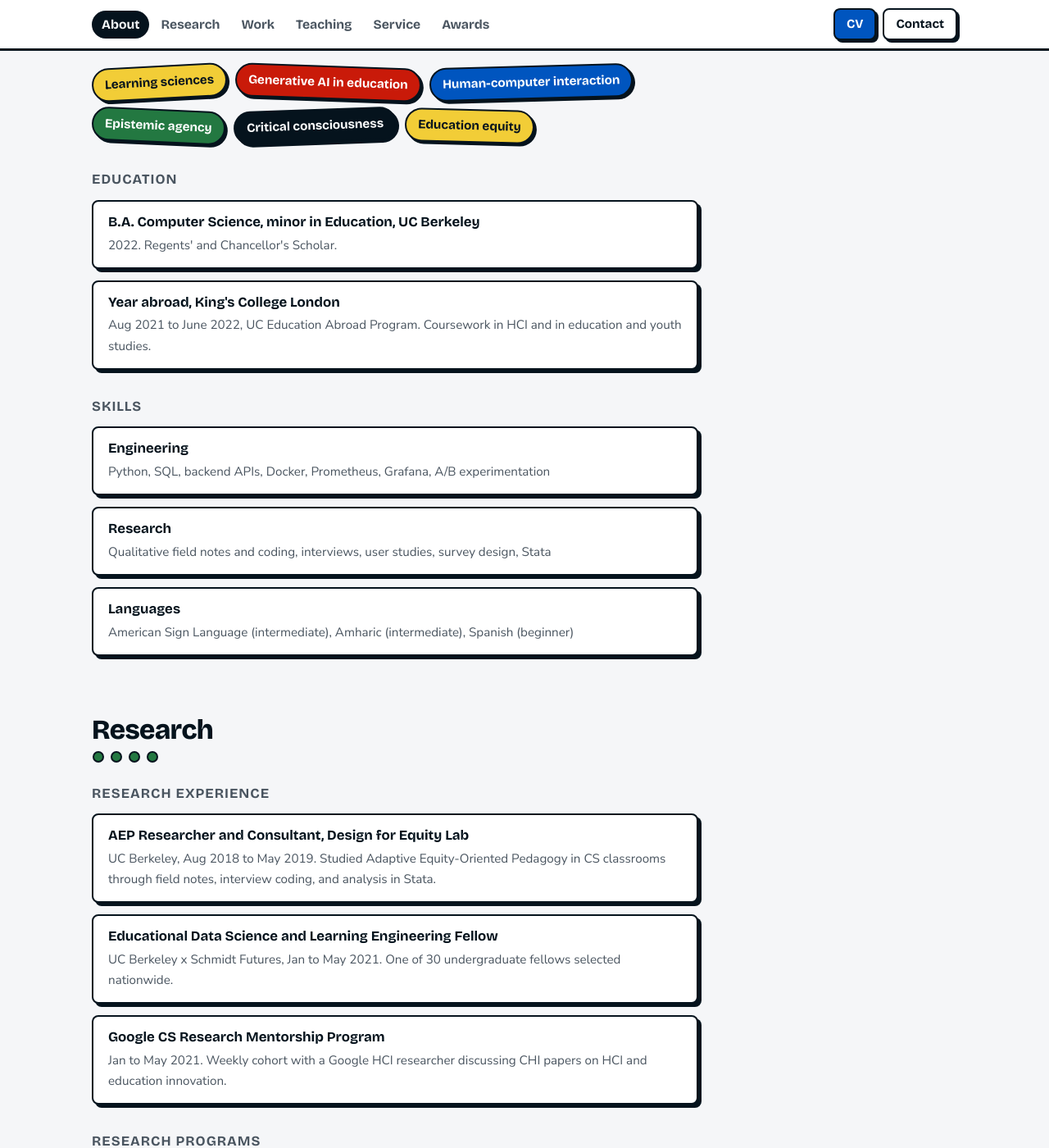
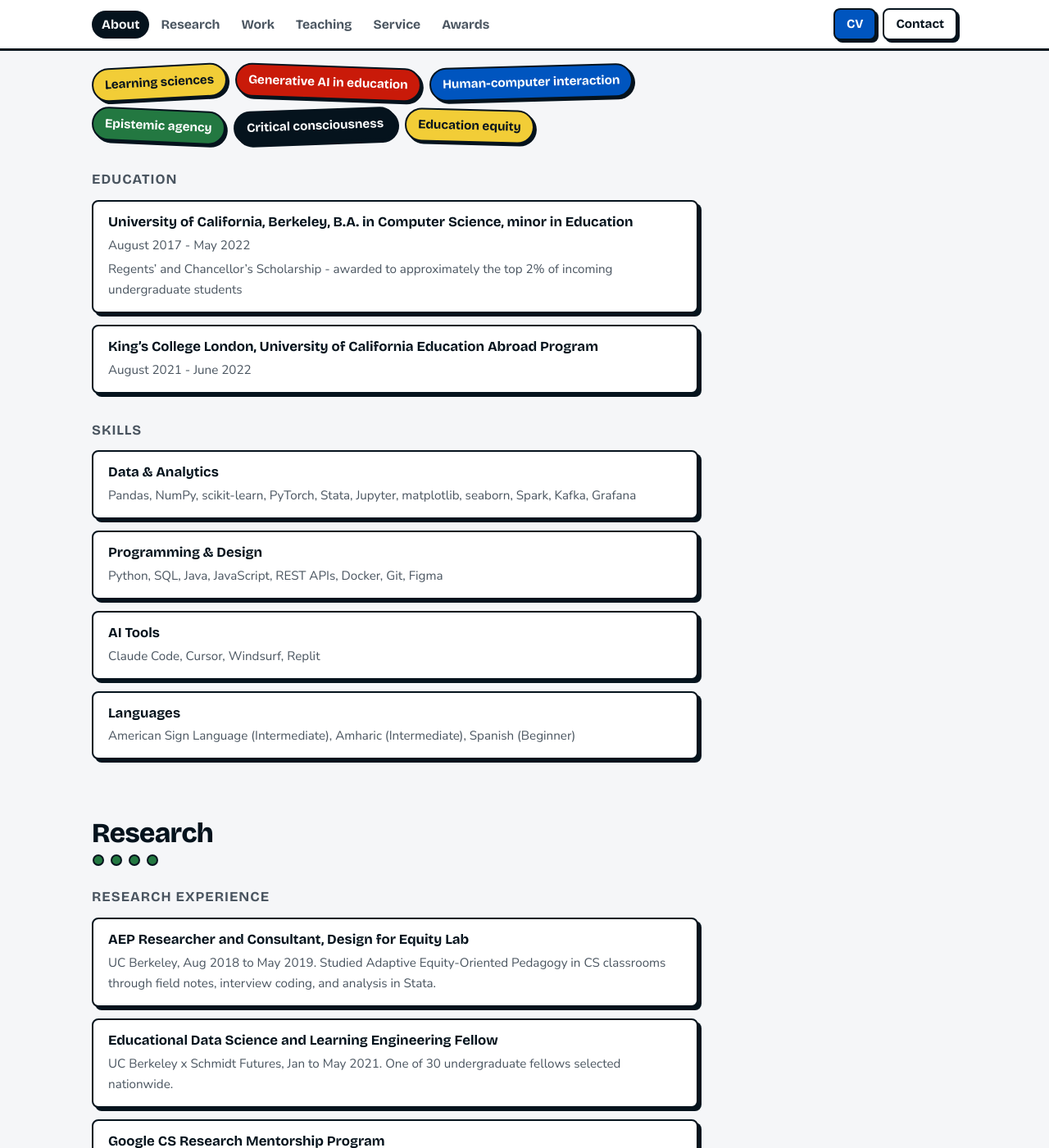
Before and after one commit to sarah-adebabay/sarah-adebabay.github.io, a Jekyll site: the page built from _pages/about.md, in a window 1280 px wide and 1400 px high, scrolled down 1299 px. Shown: the whole window at 82% size. Built offline with Jekyll 4.4.1, drawn with Linux system fonts in a browser that asks for light colours.

Commit message:
Update Education and Skills with Sarah's new text
Education now lists UC Berkeley (Aug 2017 to May 2022, with the
Regents' and Chancellor's Scholarship) and King's College London
(Aug 2021 to June 2022) on both the About tab and the CV page. Education
entries can now carry extra note lines. Skills are regrouped into
Data & Analytics, Programming & Design, AI Tools, and Languages.

Co-Authored-By: Claude Opus 5.5 <noreply@anthropic.com>

```diff
--- a/_data/home.yml
+++ b/_data/home.yml
@@ -31,18 +31,22 @@ interests:
   - Education equity
 
 education:
-  - title: "B.A. Computer Science, minor in Education, UC Berkeley"
-    detail: "2022. Regents' and Chancellor's Scholar."
-  - title: "Year abroad, King's College London"
-    detail: "Aug 2021 to June 2022, UC Education Abroad Program. Coursework in HCI and in education and youth studies."
+  - title: "University of California, Berkeley, B.A. in Computer Science, minor in Education"
+    detail: "August 2017 - May 2022"
+    notes:
+      - "Regents’ and Chancellor’s Scholarship - awarded to approximately the top 2% of incoming undergraduate students"
+  - title: "King’s College London, University of California Education Abroad Program"
+    detail: "August 2021 - June 2022"
 
 skills:
-  - title: "Engineering"
-    detail: "Python, SQL, backend APIs, Docker, Prometheus, Grafana, A/B experimentation"
-  - title: "Research"
-    detail: "Qualitative field notes and coding, interviews, user studies, survey design, Stata"
+  - title: "Data & Analytics"
+    detail: "Pandas, NumPy, scikit-learn, PyTorch, Stata, Jupyter, matplotlib, seaborn, Spark, Kafka, Grafana"
+  - title: "Programming & Design"
+    detail: "Python, SQL, Java, JavaScript, REST APIs, Docker, Git, Figma"
+  - title: "AI Tools"
+    detail: "Claude Code, Cursor, Windsurf, Replit"
   - title: "Languages"
-    detail: "American Sign Language (intermediate), Amharic (intermediate), Spanish (beginner)"
+    detail: "American Sign Language (Intermediate), Amharic (Intermediate), Spanish (Beginner)"
 
 # Where the section navigation sits: side (left column), top (sticky bar), or bottom (bar fixed to the bottom of the screen)
 nav_style: top
--- a/_layouts/brick-home.html
+++ b/_layouts/brick-home.html
@@ -115,7 +115,7 @@
       </ul>
       <h3 class="sub">Education</h3>
       <ul class="plain">
-        {% for e in h.education %}<li><strong>{{ e.title }}</strong><small>{{ e.detail }}</small></li>
+        {% for e in h.education %}<li><strong>{{ e.title }}</strong><small>{{ e.detail }}</small>{% for n in e.notes %}<small>{{ n }}</small>{% endfor %}</li>
         {% endfor %}
       </ul>
       <h3 class="sub">Skills</h3>
--- a/_pages/cv.md
+++ b/_pages/cv.md
@@ -12,10 +12,9 @@ redirect_from:
 
 ## Education
 
-* **B.A. Computer Science, minor in Education**, University of California, Berkeley, 2022
-  * Regents' and Chancellor's Scholar
-  * Year abroad at King's College London (Aug 2021 to June 2022), UC Education Abroad Program, with coursework in HCI and education and youth studies
-  * Selected as a Benjamin A. Gilman Scholar
+* **University of California, Berkeley**, B.A. in Computer Science, minor in Education <span class="cv-when">August 2017 - May 2022</span>
+  * Regents’ and Chancellor’s Scholarship - awarded to approximately the top 2% of incoming undergraduate students
+* **King’s College London**, University of California Education Abroad Program <span class="cv-when">August 2021 - June 2022</span>
 
 ## Experience
 
@@ -77,6 +76,7 @@ redirect_from:
 
 ## Skills and languages
 
-* **Engineering:** Python, SQL, backend APIs, Docker, Prometheus, Grafana, A/B experimentation
-* **Research:** qualitative field notes and coding, interviews, user studies, survey design, Stata
-* **Languages:** American Sign Language (intermediate), Amharic (intermediate), Spanish (beginner)
+* **Data & Analytics:** Pandas, NumPy, scikit-learn, PyTorch, Stata, Jupyter, matplotlib, seaborn, Spark, Kafka, Grafana
+* **Programming & Design:** Python, SQL, Java, JavaScript, REST APIs, Docker, Git, Figma
+* **AI Tools:** Claude Code, Cursor, Windsurf, Replit
+* **Languages:** American Sign Language (Intermediate), Amharic (Intermediate), Spanish (Beginner)
```
